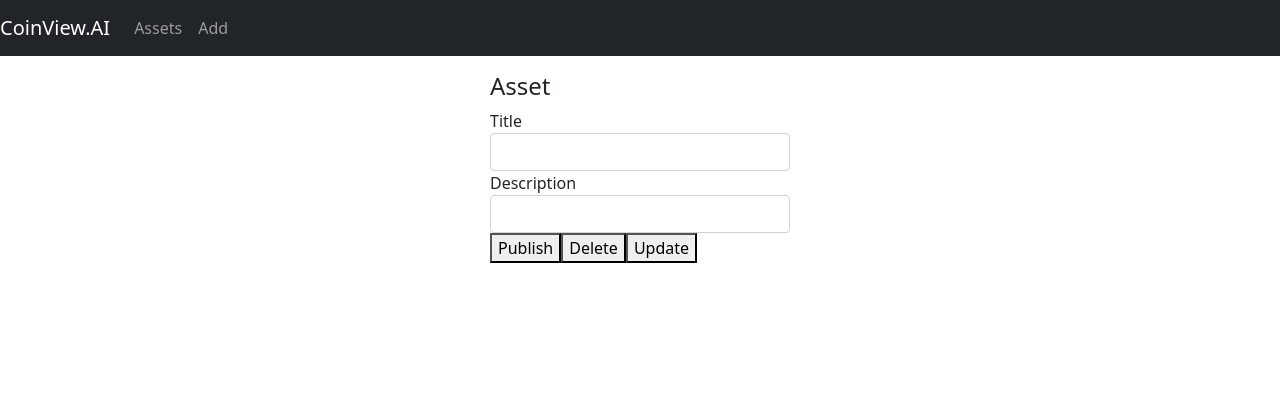
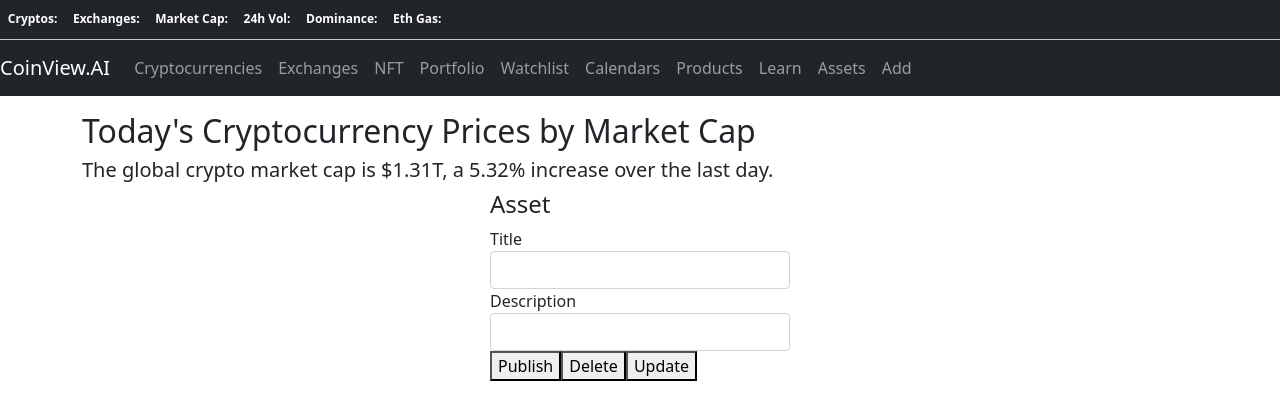
Before and after one commit to Nileshdcool/coinview-web, a React (Create React App) app: page /assets/1 in a window 1280 px wide. Shown: the top 420 px of the page. Built offline with nearby package versions, Linux system fonts and the light colour scheme; no server answers.

Commit message:
initial crypto component creations and avigation menu setup

```diff
--- a/src/App.js
+++ b/src/App.js
@@ -6,15 +6,68 @@
 import AddAsset from "./components/AddAsset";
 import Asset from "./components/Asset";
 import AssetsList from "./components/AssetsList";
+import Cryptocurrencies from "./pages/cryptocurrencies";
+import Exchanges from "./pages/exchanges";
+import { Badge } from 'reactstrap';
 
 function App() {
   return (
     <Router>
+      <nav style={{ paddingBottom: '0.1rem', paddingTop: '0.5rem' }} className="navbar navbar-expand navbar-dark bg-dark">
+        <h6><Badge color="secondary">Cryptos:</Badge></h6>
+        <h6><Badge color="secondary">Exchanges:</Badge></h6>
+        <h6><Badge color="secondary">Market Cap:</Badge></h6>
+        <h6><Badge color="secondary">24h Vol:</Badge></h6>
+        <h6><Badge color="secondary">Dominance:</Badge></h6>
+        <h6><Badge color="secondary">Eth Gas:</Badge></h6>
+      </nav>
+      <hr style={{ margin: '0.01rem' }}></hr>
+
       <nav className="navbar navbar-expand navbar-dark bg-dark">
         <a href="/assets" className="navbar-brand">
           CoinView.AI
         </a>
         <div className="navbar-nav mr-auto">
+          <li className="nav-item">
+            <Link to={"/cryptocurrencies"} className="nav-link">
+              Cryptocurrencies
+            </Link>
+          </li>
+          <li className="nav-item">
+            <Link to={"/exchanges"} className="nav-link">
+              Exchanges
+            </Link>
+          </li>
+          <li className="nav-item">
+            <Link to={"/assets"} className="nav-link">
+              NFT
+            </Link>
+          </li>
+          <li className="nav-item">
+            <Link to={"/assets"} className="nav-link">
+              Portfolio
+            </Link>
+          </li>
+          <li className="nav-item">
+            <Link to={"/assets"} className="nav-link">
+              Watchlist
+            </Link>
+          </li>
+          <li className="nav-item">
+            <Link to={"/assets"} className="nav-link">
+              Calendars
+            </Link>
+          </li>
+          <li className="nav-item">
+            <Link to={"/assets"} className="nav-link">
+              Products
+            </Link>
+          </li>
+          <li className="nav-item">
+            <Link to={"/assets"} className="nav-link">
+              Learn
+            </Link>
+          </li>
           <li className="nav-item">
             <Link to={"/assets"} className="nav-link">
               Assets
@@ -29,9 +82,13 @@
       </nav>
 
       <div className="container mt-3">
+        <h2>Today's Cryptocurrency Prices by Market Cap</h2>
+        <h5>The global crypto market cap is $1.31T, a 5.32% increase over the last day.</h5>
         <Switch>
-           <Route exact path={["/", "/assets"]} component={AssetsList} />
+          <Route exact path={["/", "/cryptocurrencies"]} component={Cryptocurrencies} />
+          <Route exact path={["/exchanges"]} component={Exchanges} />
           <Route exact path="/add" component={AddAsset} />
+          <Route exact path="/assets" component={AssetsList} />
           <Route path="/assets/:id" component={Asset} />
         </Switch>
       </div>
--- a/src/actions/assets.js
+++ b/src/actions/assets.js
@@ -22,6 +22,21 @@
         return Promise.resolve(res.data);
     } catch (err) {
         return Promise.reject(err);
+    }
+};
+
+//TODO:- set name as getAllCrypto
+
+export const retrieveAllAssets = () => async (dispatch) => {
+    try {
+        const res = await AssetDataService.getAllAssets();
+
+        dispatch({
+            type: RETRIEVE_ASSETS,
+            payload: res.data,
+        });
+    } catch (err) {
+        console.log(err);
     }
 };
 
--- a/src/components/AssetsList.js
+++ b/src/components/AssetsList.js
@@ -30,7 +30,6 @@
   };
 
   const setActiveAsset = (asset, index) => {
-    debugger;
     setCurrentAsset(asset);
     setCurrentIndex(index);
   };
--- /dev/null
+++ b/src/pages/cryptocurrencies.js
@@ -0,0 +1,77 @@
+import React from 'react';
+import { Table } from 'reactstrap';
+import { useState, useEffect } from "react";
+import { useDispatch, useSelector } from "react-redux";
+
+import {
+    retrieveAllAssets,
+    findAssetsByTitle,
+} from "../actions/assets";
+
+const Cryptocurrencies = (props) => {
+    const [currentAsset, setCurrentAsset] = useState(null);
+    const [currentIndex, setCurrentIndex] = useState(-1);
+    const [searchName, setSearchTitle] = useState("");
+
+    const assets = useSelector(state => state.assets);
+    const dispatch = useDispatch();
+
+    useEffect(() => {
+        dispatch(retrieveAllAssets());
+    }, []);
+
+    const onChangeSearchName = e => {
+        const searchTitle = e.target.value;
+        setSearchTitle(searchTitle);
+    };
+
+    const refreshData = () => {
+        setCurrentAsset(null);
+        setCurrentIndex(-1);
+    };
+
+    const setActiveAsset = (asset, index) => {
+        setCurrentAsset(asset);
+        setCurrentIndex(index);
+    };
+
+    const findByName = () => {
+        refreshData();
+        dispatch(findAssetsByTitle(searchName));
+    };
+
+    return (
+        <Table dark>
+            <thead>
+                <tr>
+                    <th>#</th>
+                    <th>Name</th>
+                    <th>Price</th>
+                    <th>ATH</th>
+                </tr>
+            </thead>
+            <tbody>
+                <tr>
+                    <th scope="row">1</th>
+                    <td>Mark</td>
+                    <td>Otto</td>
+                    <td>@mdo</td>
+                </tr>
+                <tr>
+                    <th scope="row">2</th>
+                    <td>Jacob</td>
+                    <td>Thornton</td>
+                    <td>@fat</td>
+                </tr>
+                <tr>
+                    <th scope="row">3</th>
+                    <td>Larry</td>
+                    <td>the Bird</td>
+                    <td>@twitter</td>
+                </tr>
+            </tbody>
+        </Table>
+    );
+}
+
+export default Cryptocurrencies;
--- /dev/null
+++ b/src/pages/exchanges.js
@@ -0,0 +1,39 @@
+import React from 'react';
+import { Table } from 'reactstrap';
+
+const Exchanges = (props) => {
+    return (
+        <Table dark>
+            <thead>
+                <tr>
+                    <th>#</th>
+                    <th>First new</th>
+                    <th>Last Name</th>
+                    <th>Username</th>
+                </tr>
+            </thead>
+            <tbody>
+                <tr>
+                    <th scope="row">1</th>
+                    <td>Mark</td>
+                    <td>Otto</td>
+                    <td>@mdo</td>
+                </tr>
+                <tr>
+                    <th scope="row">2</th>
+                    <td>Jacob</td>
+                    <td>Thornton</td>
+                    <td>@fat</td>
+                </tr>
+                <tr>
+                    <th scope="row">3</th>
+                    <td>Larry</td>
+                    <td>the Bird</td>
+                    <td>@twitter</td>
+                </tr>
+            </tbody>
+        </Table>
+    );
+}
+
+export default Exchanges;
```
